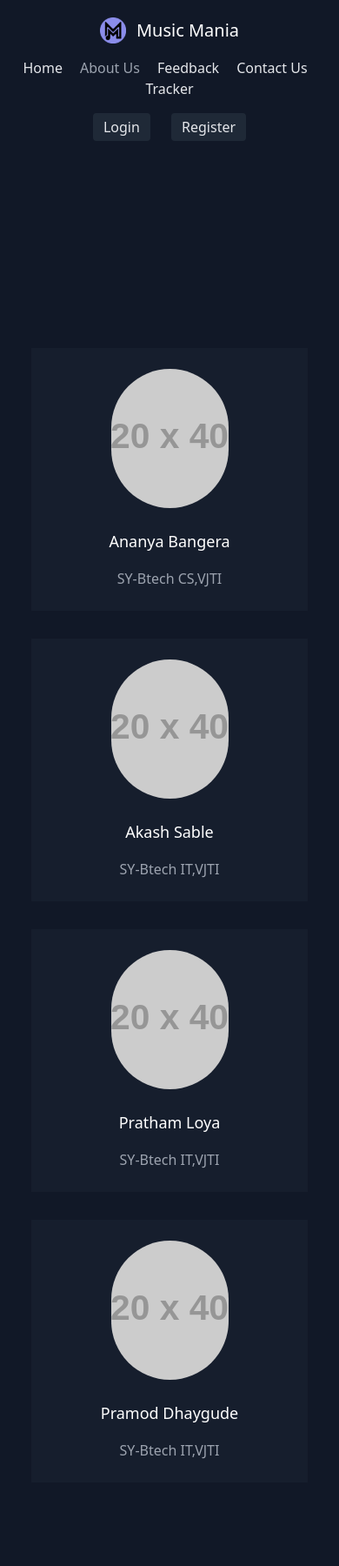
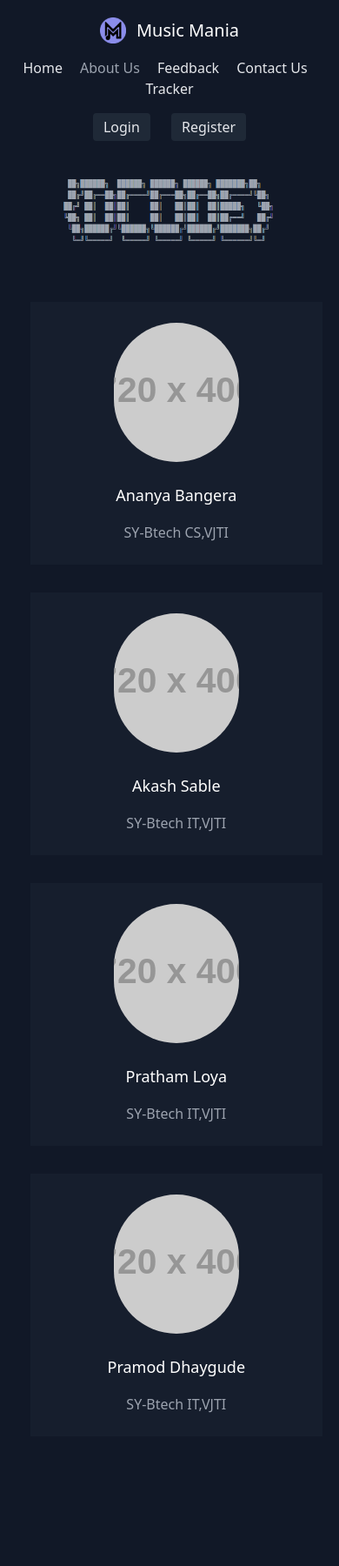
Before and after one commit to ananya-bangera/Music_Mania, a Flask app: page /about in a window 390 px wide; the page is wider, and only the part inside the window is pictured. Shown: the top 1800 px of that part at 87% size. Run offline with Flask 2, Linux system fonts and the light colour scheme; grey boxes labelled with a size stand in for pictures from a placeholder-image service; style sheets or scripts are compiled from the project's sources; some libraries are stand-ins or nearby versions.

Commit message:
DCODE IMG ,typewrite added ,responsive

```diff
--- /dev/null
+++ b/frontend/static/css/about.css
@@ -0,0 +1,64 @@
+#cnt-dcode{
+
+    display: flex;
+    justify-content: center !important;
+}
+
+@media only  screen and (max-width:807px)
+{
+#img-dcode{
+    width: 350px;
+}
+}
+
+@media only  screen and (max-width:769px)
+{
+    #img-dcode{
+        width: 250px;
+    }
+#pr{
+    padding-left:20%;
+}
+}
+
+
+@media only screen and (max-width:585px){
+
+    #pr{
+        padding-left:12%;
+    }
+    #pr{
+        padding-left:12%;
+    }
+
+}
+@media only screen and (max-width:475px){
+
+
+    #pr{
+        padding-left:4%;
+    }
+
+}
+
+@media screen and (max-width:769px) and (min-width:768px){
+
+
+    #pr{
+        padding-left:2%;
+    }
+
+
+}
+
+
+@media only screen and (max-width:350px){
+
+
+    .mb-6 {
+        margin-bottom: 0.5rem !important;
+    }
+   #img-dcode{
+       width: 200px;
+   }
+}
--- a/frontend/static/css/main.css
+++ b/frontend/static/css/main.css
@@ -10,8 +10,7 @@
     /* font-size: 0.95em; */
 }
 body {
-    /* padding: 20px; */
-    /* font-size: 0.85em; */
+    overflow-x: hidden;
 }
 #search-form, .form-control {
     margin-bottom: 20px;
--- a/frontend/templates/about.html
+++ b/frontend/templates/about.html
@@ -3,64 +3,67 @@
 <!-- <h1>About Page</h1> -->
 <section class="pt-28 pb-10 text-gray-400 body-font bg-gray-900" style="user-select: auto;">
     <div class="container px-5 py-5 mx-auto" style="user-select: auto;">
-            <div class="flex flex-wrap w-full mb-" style="user-select: auto;">
 
+        <div id="cnt-dcode">
             <div>
-                    <p class="lg:w-1/2 w-full leading-relaxed text-gray-400 text-opacity-90"
-                        style="user-select: auto;text-align: center;">
-                        <pre>
-                                                ██╗██████╗  ██████╗ ██████╗ ██████╗ ███████╗██╗
-                                                ██╔╝██╔══██╗██╔════╝██╔═══██╗██╔══██╗██╔════╝╚██╗
-                                               ██╔╝ ██║  ██║██║     ██║   ██║██║  ██║█████╗   ╚██╗
-                                               ╚██╗ ██║  ██║██║     ██║   ██║██║  ██║██╔══╝   ██╔╝
-                                                ╚██╗██████╔╝╚██████╗╚██████╔╝██████╔╝███████╗██╔╝
-                                                 ╚═╝╚═════╝  ╚═════╝ ╚═════╝ ╚═════╝ ╚══════╝╚═╝
-                        </pre>
-                    </p>
+                <img id="img-dcode" src="../static/imgs.png" alt="">
+            </div>
         </div>
 
-                <!-- <div class="lg:w-1/2 w-full mb-6 lg:mb-0" style="user-select: auto;">
-                <h1 class="sm:text-3xl text-2xl font-medium title-font mb-2 text-white" style="user-select: auto;"><pre>Team: &lt;Dcode&gt;</pre></h1>
-                <div class="h-1 w-36 bg-indigo-500 rounded" style="user-select: auto;"></div>
-                </div> -->
-
     </div>
-
+    <div id="pr">
         <div class="py-5 flex flex-wrap" style="user-select: auto;">
             <div class="xl:w-1/4 md:w-1/2 p-4 mx-auto" style="user-select: auto;">
                 <div class="bg-gray-800 bg-opacity-40 p-6 rounded-circle" style="user-select: auto;">
                     <a href="https://github.com/ananya-bangera" target="_blank">
-                            <img class="h-40 rounded-full w-1/2 mx-auto object-cover object-center mb-6" src="https://dummyimage.com/720x400" alt="content" style="user-select: auto;">
-                            <h2 class="text-lg text-white font-medium title-font mb-4" style="user-select: auto; text-align: center;">Ananya Bangera</h2>
-                            <p class="leading-relaxed text-base" style="user-select: auto; text-align: center">SY-Btech CS,VJTI</p>
+                        <img class="h-40 rounded-full w-1/2 mx-auto object-cover object-center mb-6"
+                            src="https://dummyimage.com/720x400" alt="content" style="user-select: auto;">
+                        <h2 class="text-lg text-white font-medium title-font mb-4"
+                            style="user-select: auto; text-align: center;">Ananya Bangera</h2>
+                        <p class="leading-relaxed text-base" style="user-select: auto; text-align: center">SY-Btech
+                            CS,VJTI
+                        </p>
                     </a>
                 </div>
             </div>
             <div class="xl:w-1/4 md:w-1/2 p-4 mx-auto" style="user-select: auto;">
                 <div class="bg-gray-800 bg-opacity-40 p-6 rounded-circle" style="user-select: auto;">
                     <a href="https://github.com/AKASH-0112" target="_blank">
-                            <img class="h-40 rounded-full w-1/2 mx-auto object-cover object-center mb-6" src="https://dummyimage.com/720x400" alt="content" style="user-select: auto;">
-                            <h2 class="text-lg text-white font-medium title-font mb-4" style="user-select: auto; text-align: center;">Akash Sable</h2>
-                            <p class="leading-relaxed text-base" style="user-select: auto; text-align: center;">SY-Btech IT,VJTI</p>
+                        <img class="h-40 rounded-full w-1/2 mx-auto object-cover object-center mb-6"
+                            src="https://dummyimage.com/720x400" alt="content" style="user-select: auto;">
+                        <h2 class="text-lg text-white font-medium title-font mb-4"
+                            style="user-select: auto; text-align: center;">Akash Sable</h2>
+                        <p class="leading-relaxed text-base" style="user-select: auto; text-align: center;">SY-Btech
+                            IT,VJTI
+                        </p>
                     </a>
                 </div>
             </div>
             <div class="xl:w-1/4 md:w-1/2 p-4 mx-auto" style="user-select: auto;">
                 <div class="bg-gray-800 bg-opacity-40 p-6 rounded-circle" style="user-select: auto;">
                     <a href="https://github.com/pratham-404" target="_blank">
-                        <img class="h-40 rounded-full w-1/2 mx-auto object-cover object-center mb-6" src="https://dummyimage.com/720x400" alt="content" style="user-select: auto;">
-                        <h2 class="text-lg text-white font-medium title-font mb-4" style="user-select: auto; text-align: center;">Pratham Loya</h2>
-                        <p class="leading-relaxed text-base" style="user-select: auto; text-align: center;">SY-Btech IT,VJTI</p>
+                        <img class="h-40 rounded-full w-1/2 mx-auto object-cover object-center mb-6"
+                            src="https://dummyimage.com/720x400" alt="content" style="user-select: auto;">
+                        <h2 class="text-lg text-white font-medium title-font mb-4"
+                            style="user-select: auto; text-align: center;">Pratham Loya</h2>
+                        <p class="leading-relaxed text-base" style="user-select: auto; text-align: center;">SY-Btech
+                            IT,VJTI
+                        </p>
                     </a>
                 </div>
             </div>
             <div class="xl:w-1/4 md:w-1/2 p-4 mx-auto" style="user-select: auto;">
                 <div class="bg-gray-800 bg-opacity-40 p-6 rounded-circle" style="user-select: auto;">
                     <a href="https://github.com/Pramod4636" target="_blank">
-                            <img class="h-40 rounded-full w-1/2 mx-auto object-cover object-center mb-6" src="https://dummyimage.com/720x400" alt="content" style="user-select: auto;">
-                            <h2 class="text-lg text-white font-medium title-font mb-4" style="user-select: auto; text-align: center;">Pramod Dhaygude</h2>
-                            <p class="leading-relaxed text-base" style="user-select: auto; text-align: center;">SY-Btech IT,VJTI</p>
+                        <img class="h-40 rounded-full w-1/2 mx-auto object-cover object-center mb-6"
+                            src="https://dummyimage.com/720x400" alt="content" style="user-select: auto;">
+                        <h2 class="text-lg text-white font-medium title-font mb-4"
+                            style="user-select: auto; text-align: center;">Pramod Dhaygude</h2>
+                        <p class="leading-relaxed text-base" style="user-select: auto; text-align: center;">SY-Btech
+                            IT,VJTI
+                        </p>
                     </a>
+                </div>
             </div>
         </div>
     </div>
--- a/frontend/templates/layout.html
+++ b/frontend/templates/layout.html
@@ -23,6 +23,8 @@
   <link rel="stylesheet" href="{{ url_for('static', filename='css/tracker.css') }}" />
   <link rel="stylesheet" href="{{ url_for('static', filename='css/button.css') }}" />
   <link rel="stylesheet" href="{{ url_for('static', filename='css/overlay.css') }}" />
+  <link rel="stylesheet" href="{{ url_for('static', filename='css/about.css') }}" />
+  <link rel="stylesheet" href="{{ url_for('static', filename='css/typewrite.css') }}" />
 </head>
 <body>
   <!-- Header Start -->
```
Also changed, not shown: frontend/static/css/typewrite.css (added, +29 -0 lines), frontend/templates/home.html (+8 -5 lines), frontend/static/imgs.png (added). Lines whose indentation alone changed are shown as unchanged.
